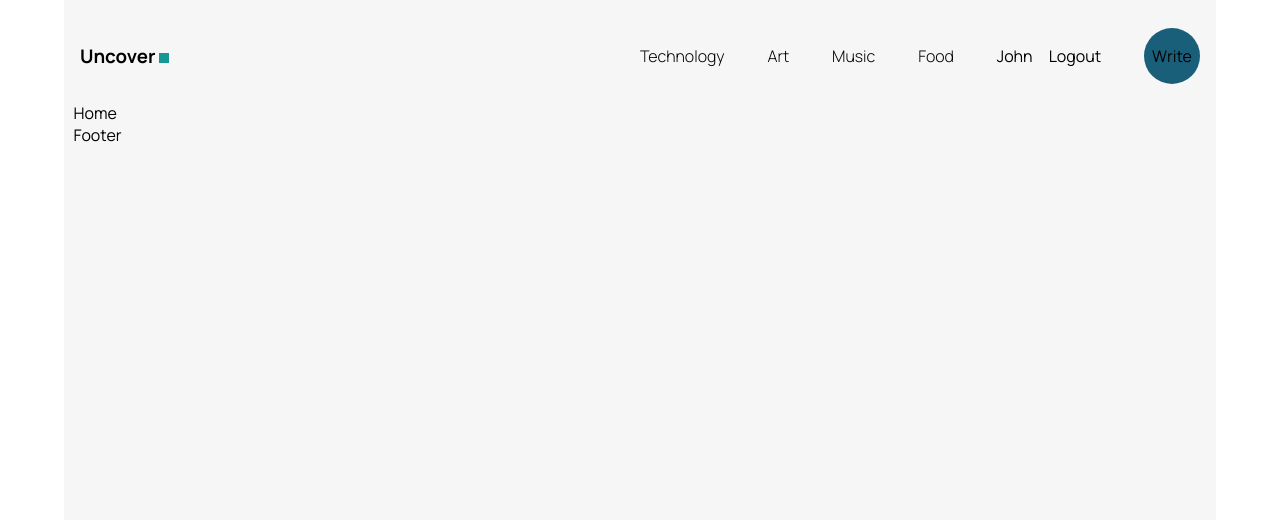
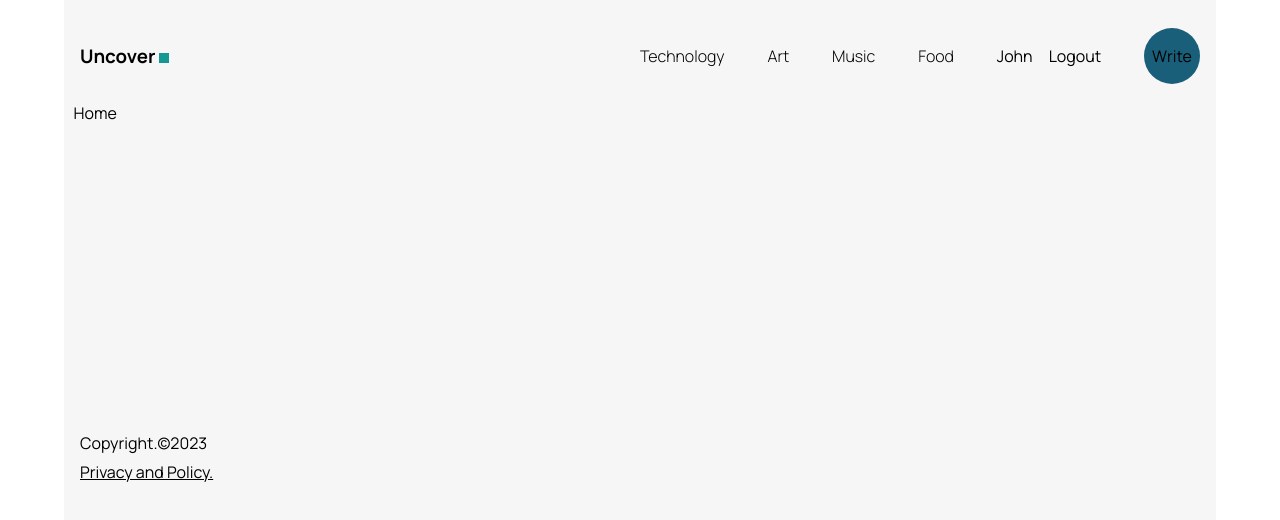
Before and after one commit to Kemboi-Dun/blog-frontend, a React (Create React App) app: page / in a window 1280 px wide. Shown: the top 520 px of the page. Built offline with nearby package versions, Linux system fonts and the light colour scheme.

Commit message:
Footer ready

```diff
--- a/src/components/Footer.jsx
+++ b/src/components/Footer.jsx
@@ -1,8 +1,21 @@
 import React from 'react'
+import { Link } from 'react-router-dom';
 
 function Footer() {
+  const date = new Date().getFullYear();
   return (
-    <div>Footer</div>
+    <div className='footer_container'>
+      <div className="footer_wrapper">
+<div className="copyright">
+  Copyright.&copy;{date}
+</div>
+<div className="privacy">
+  <Link className="link" to="/">
+  Privacy and Policy.
+  </Link>
+</div>
+      </div>
+    </div>
   )
 }
 
--- a/src/style.scss
+++ b/src/style.scss
@@ -20,6 +20,10 @@
         padding: 0.6em;
    width:90%;
    height: 100vh;
+   display: flex;
+   flex-direction: column;
+   justify-content: space-between;
+  //  align-items: center;
 .link{
   text-decoration: none;
   color: inherit;
@@ -90,5 +94,21 @@ color: var(--light-text);
   }
 }
    }
+
+  //  FOOTERS STYLING
+  .footer_container{
+    width: 100%;
+    margin: auto;
+    padding:0.4em;
+    .footer_wrapper{
+      display:flex;
+      flex-direction: column;
+      gap:0.4em;
+      .privacy{
+        text-decoration: underline;
+      }
+    }
+  }
+
     }
 }
```
